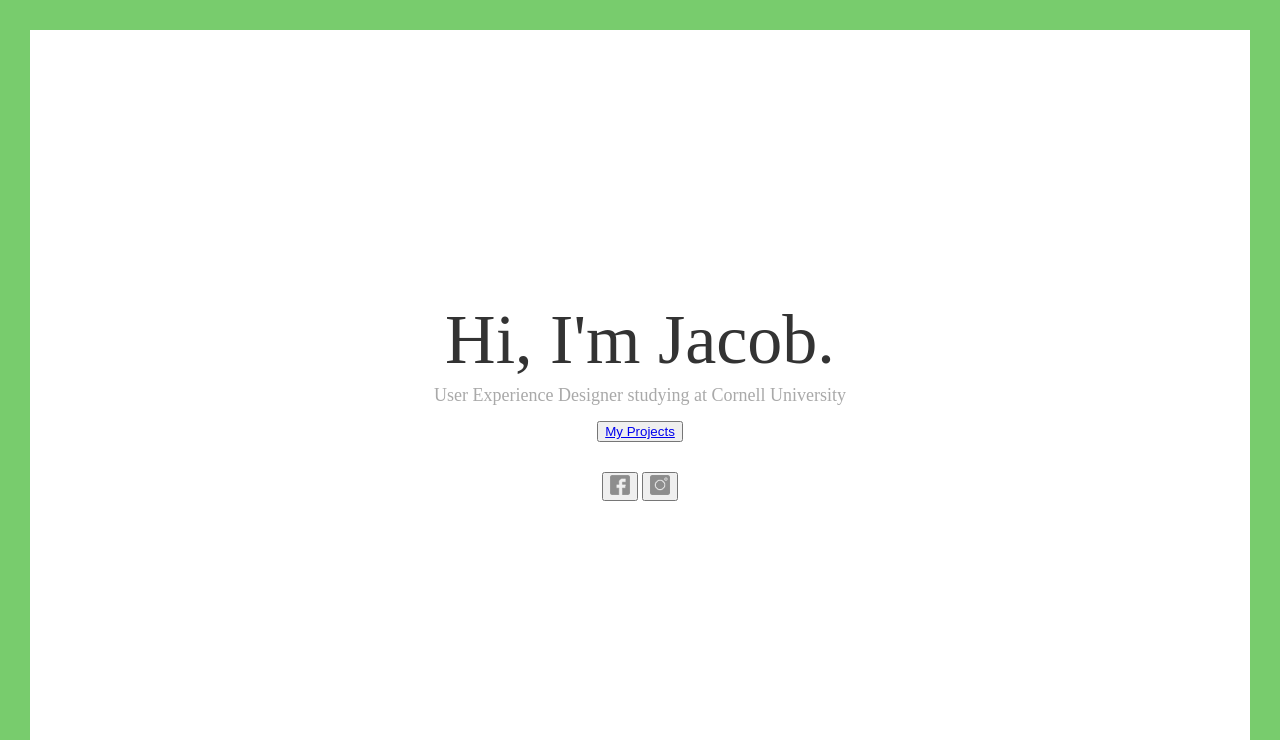
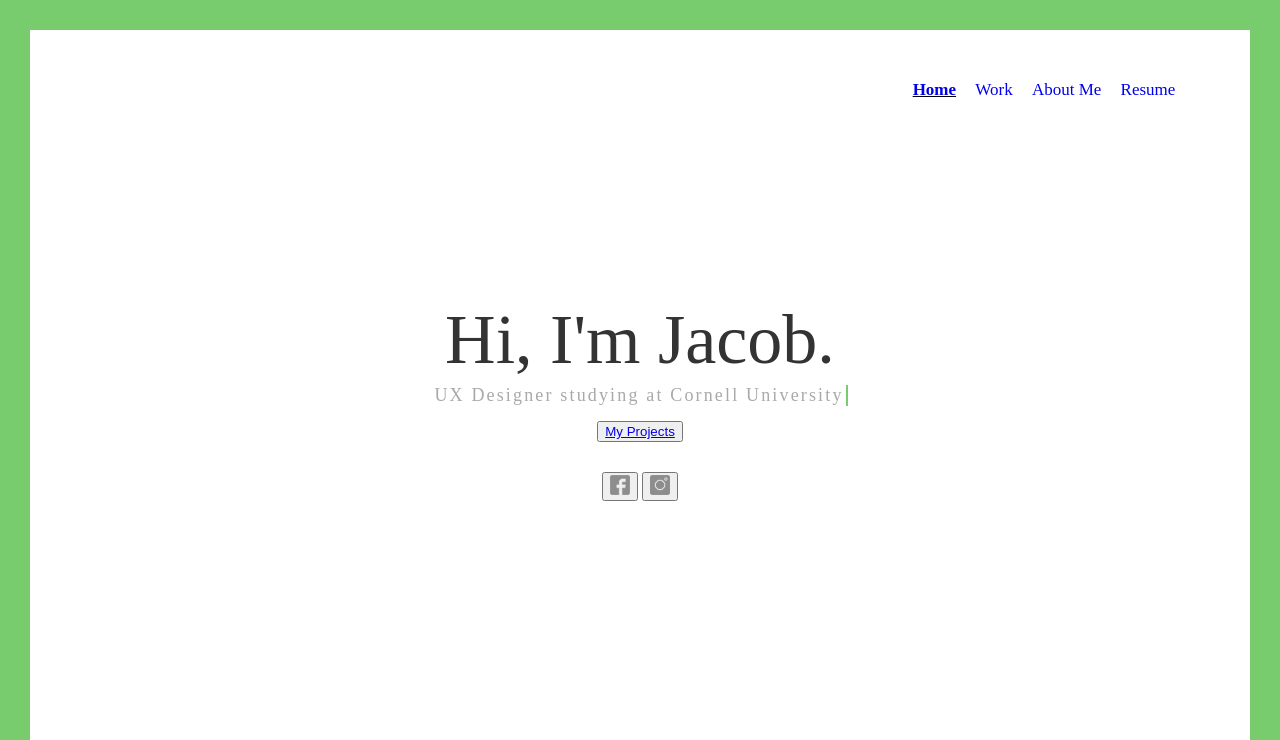
Before and after one commit to jnc617/portfolio_site, a PHP site: page / in a window 1280 px wide. Shown: the top 740 px of the page. Run offline with PHP 8.4, Linux system fonts and the light colour scheme.

Commit message:
typewriter effect added

```diff
--- a/includes/header.php
+++ b/includes/header.php
@@ -1,7 +1,6 @@
 <header>
   <div class = "navbarAll">
-    <?php $pages = [['work.php', 'Work'], ['aboutme.php', 'About Me'],
-      ['https://www.dropbox.com/s/48oegt7b92yudsd/resume%20SU19.pdf?dl=0', 'Resume']/*, ['gallery.php', 'Photo Gallery']*/] ?>
+    <?php $pages = [['index.php', 'Home'],['work.php', 'Work'], ['aboutme.php', 'About Me'], ['https://www.dropbox.com/s/48oegt7b92yudsd/resume%20SU19.pdf?dl=0', 'Resume']/*, ['gallery.php', 'Photo Gallery']*/] ?>
 
       <?php $current_file = basename($_SERVER['PHP_SELF']);
       // code above taken from INFO 2300 lab02 write up https://github.coecis.cornell.edu/info2300-sp2019/info2300-sp2019-website/blob/master/assignments/lab-03/lab-3.md
@@ -15,7 +14,7 @@
           <?php } ?>
         </ul>
       </div>
-      <div>
+      <!-- <div>
         <ul class="myNameNav">
           <li> <strong> Jacob Chovanec </strong></li>
         </ul>
@@ -31,7 +30,7 @@
             src="images/instagray.png" alt="Instagram Logo"/></a>
           </li>
         </ul>
-      </div>
+      </div> -->
     </div>
   </div>
 
--- a/index.php
+++ b/index.php
@@ -17,11 +17,18 @@
       <div id="bottom"></div>
       <!-- code taken from https://css-tricks.com/body-border/ -->
 
+      <?php
+    // DO NOT REMOVE!
+      include("includes/header.php");
+      ?>
+
 
 
         <div class="homeContent">
           <p id="homeName"> Hi, I'm Jacob. </p>
-          <p id="homeUX"> User Experience Designer studying at Cornell University </p>
+          <div class="typewriter">
+            <p id="homeUX"> UX Designer studying at Cornell University </p>
+          </div>
           <p> <button> <a href="work.php"> My Projects </a> </button> </p>
           <p id ="homeLogos">
             <button>
--- a/styles/all.css
+++ b/styles/all.css
@@ -9,14 +9,14 @@ body {
 
 .navbarAll {
     background-color: #ffffff;
-    border-bottom: 2px solid #f2f2f2;
+    /* border-bottom: 2px solid #f2f2f2; */
     height: 100px;
     padding-bottom: 0px;
     padding-left: 0%;
     padding-right: 0%;
     padding-top: 0px;
     height: 90%;
-    justify-content: flex-start;
+    justify-content: flex-end;
 
 } /* code taken from Adobe site jnc83.myportfolio.com */
 
@@ -37,7 +37,9 @@ body {
 
 #mainNav {
     display: flex;
-    justify-content: space-between;
+    justify-content: flex-end;
+    width:93%;
+    margin-top: 10vh;
 }
 
 .logos {
@@ -59,6 +61,7 @@ body {
     margin-left: 0;
     margin-right: auto;
     padding-left: 0%;
+    margin-bottom: 5.5vh;
 }
 
 .navLinks li {
@@ -139,7 +142,7 @@ footer ul li {
 	right: 0;
 
     margin: auto;
-    border: 10px green;
+    /* border: 10px green; */
 }
 
 .homeContent p {
@@ -166,3 +169,26 @@ footer ul li {
 #homeLogos {
     margin-top: 15px;
 }
+
+.typewriter p {
+    overflow: hidden; /* Ensures the content is not revealed until the animation */
+    border-right: .12em solid #78cc6d; /* The typwriter cursor */
+    white-space: nowrap; /* Keeps the content on a single line */
+    margin: 0 auto; /* Gives that scrolling effect as the typing happens */
+    letter-spacing: .12em; /* Adjust as needed */
+    animation:
+      typing 3.5s steps(40, end),
+      blink-caret .75s step-end infinite;
+  }
+
+  /* The typing effect */
+  @keyframes typing {
+    from { width: 0% }
+    to { width: 100% }
+  }
+
+  /* The typewriter cursor effect */
+  @keyframes blink-caret {
+    from, to { border-color: transparent }
+    50% { border-color: #78cc6d; }
+  }
```
